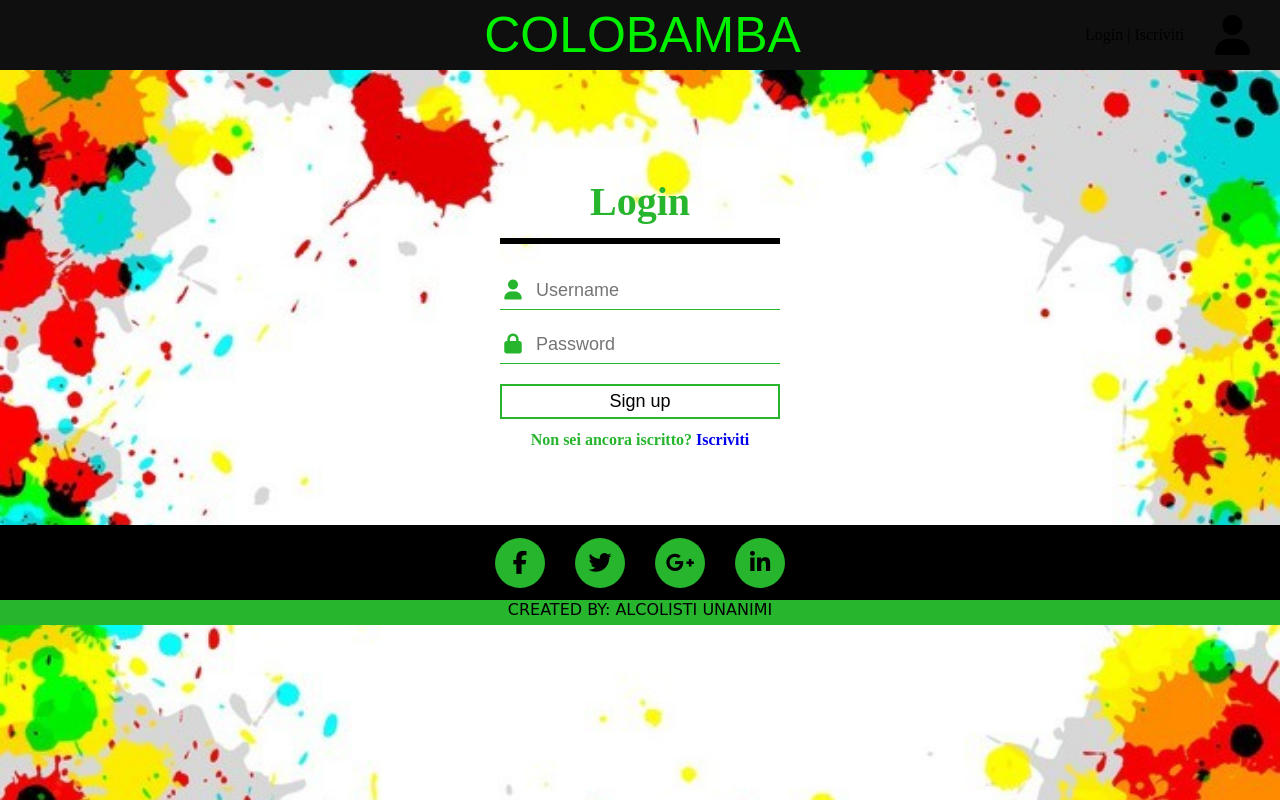
After one commit to cfhmiri/colorambo-evoluzione, a PHP site: page /login.php in a window 1280 px wide. The commit adds this page. Run offline with PHP 8.4, Linux system fonts and the light colour scheme; some libraries are stand-ins or nearby versions.

Commit message:
footer pagina login pagina iscrizione

```diff
--- a/css/style.css
+++ b/css/style.css
@@ -1,18 +1,181 @@
 *{
     margin: 0;
     padding: 0;
-    box-sizing: border-box;
+    box-sizing: border-box
+}
+
+a{
+    text-decoration: none;
+}
+
+body{
+    background-image: url("../img/sfondo.jpg");
+    background-size: cover;
 }
 
 header{
+    height: 70px;
     display: flex;
     flex-direction: row;
+    align-content: center;
+    background-color: rgb(15, 15, 15)
 }
 
 .titolo{
-    flex: 5
+    display: flex;
+    font-size: 50px;
+    justify-content: center;
+    align-items: center;
+    flex: 7;
+    padding: 20px;
+    margin-left: 200px;
+    font-family: 'Alata', sans-serif;
+}
+
+.login{
+    display: flex;
+    justify-content: center;
+    align-items: center;
+    flex: 1;
 }
 
 .user{
-    flex: 1;
+    color: rgb(39, 181, 46) ;
+    font-size: 40px;
+    padding: 30px;
+    cursor: pointer;
 }
+
+.user a{
+    color: rgb(39, 181, 46);
+    text-decoration: none;
+}
+.user a:visited{
+    color: rgb(39, 181, 46);
+    text-decoration: none;
+}
+
+.user a:hover{
+    text-decoration: underline;
+}
+.scritta{
+    color: rgb(39, 181, 46);
+    width: 100px;
+}
+
+footer{
+    background-color: black;
+    height: 100px;
+    display: flex;
+    flex-direction: column;
+    justify-content: center;
+    align-items: center;
+}
+
+.footer{
+    height: 75px;
+    width: 50%;
+    display: flex;
+    justify-content: center;
+    align-items: center;
+
+}
+
+.social{
+    display: flex;
+    justify-content: space-around;
+    height: 100%;
+    width: 50%;
+    align-items: center;
+    font-size: 23px;
+    color: black;
+}
+
+.pallino{
+    padding: 15px;
+    height: 50px;
+    width: 50px;
+    border-radius: 50%;
+    background-color: rgb(39, 181, 46);
+    display: flex;
+    justify-content: center;
+    align-items: center;
+    transition: 0.5s;
+    cursor: pointer;
+}
+
+.copyright{
+    height: 25px;
+    width: 100%;
+    background-color: rgb(39, 181, 46);
+    text-align: center;
+    text-transform: uppercase;
+    font-family: 'Permanent Marker', cursive;
+}
+
+.container-log{
+    width: 100%;
+    display: flex;
+    justify-content: center;
+    padding: 94.5px 0 0 0;
+}
+.login-box{
+    width: 280px;
+    display: flex;
+    flex-direction: column;
+    color:rgb(39, 181, 46);
+}
+
+.login-box h1{
+    float: left;
+    font-size: 40px;
+    border-bottom: 6px solid black;
+    margin-bottom: 20px;
+    padding: 13px 0;
+    text-align: center;
+}
+
+.textbox{
+    width: 100%;
+    overflow: hidden;
+    font-size: 20px;
+    padding: 8px 0;
+    margin: 8px 0;
+    border-bottom: 1px solid rgb(39, 181, 46);
+}
+
+.textbox i{
+    width: 26px;
+    float: left;
+    text-align: center;
+}
+
+.textbox input{
+    border: none;
+    outline: none;
+    background: none;
+    color:black;
+    font-size: 18px;
+    width: 80%;
+    float: left;
+    margin: 0 10px;
+}
+
+.btn{
+    width: 100%;
+    background: none;
+    border: 2px solid rgb(39, 181, 46);
+    color: black;
+    padding: 5px;
+    font-size: 18px;
+    cursor: pointer;
+    margin: 12px 0;
+}
+
+.iscriviti{
+    width: 100%;
+    text-align: center;
+    padding-bottom: 76.5px;
+    color: rgb(39, 181, 46);
+    font-weight: bold;
+}
--- /dev/null
+++ b/javascript/main.js
@@ -0,0 +1,59 @@
+var text="COLOBAMBA" // YOUR TEXT
+var speed=80 // SPEED OF FADE
+
+// ********** LEAVE THE NEXT BIT ALONE!
+
+
+if (document.all||document.getElementById){
+document.write('<span id="highlight">'+ text +'</span>')
+var storetext=document.getElementById? document.getElementById("highlight") : document.all.highlight
+}
+else
+document.write(text)
+var hex=new Array("00","14","28","3C","50","64","78","8C","A0","B4","C8","DC","F0")
+var r=1
+var g=1
+var b=1
+var seq=1
+function changetext(){
+rainbow="#"+hex[r]+hex[g]+hex[b]
+storetext.style.color=rainbow
+}
+function change(){
+if (seq==6){
+b--
+if (b==0)
+seq=1
+}
+if (seq==5){
+r++
+if (r==12)
+seq=6
+}
+if (seq==4){
+g--
+if (g==0)
+seq=5
+}
+if (seq==3){
+b++
+if (b==12)
+seq=4
+}
+if (seq==2){
+r--
+if (r==0)
+seq=3
+}
+if (seq==1){
+g++
+if (g==12)
+seq=2
+}
+changetext()
+}
+function starteffect(){
+if (document.all||document.getElementById)
+flash=setInterval("change()",speed)
+}
+starteffect()
--- /dev/null
+++ b/login.php
@@ -0,0 +1,72 @@
+<?php
+
+?>
+
+<html>
+    <head>
+        <title>Login</title>
+        <link rel="stylesheet" href="css/style.css">
+        <script src="https://kit.fontawesome.com/710855d3d8.js" crossorigin="anonymous"></script>
+    </head>
+
+    <body>
+
+    <!-- header -->
+
+        <header>
+            <div class="titolo">
+                <a href="index.php"><script src = "javascript/main.js"></script></a>
+            </div>
+
+            <div class="login" >
+                <div class="scritta" style = "color: black;">
+                    Login | Iscriviti
+                </div>
+                <div class="user" style = "color: black;"><i class="fas fa-user"></i></div>
+
+            </div>
+        </header>
+
+        <!-- main -->
+        <div class="container-log">
+            <div class="login-box">
+                <h1>
+                    Login
+                </h1>
+                <div class="textbox">
+                    <i class="fas fa-user" aria-hidde="true"></i>
+                    <input type="text" placeholder="Username" name="" value="">
+                </div>
+
+                <div class="textbox">
+                    <i class="fas fa-lock"></i>
+                    <input type="password" placeholder="Password" name="" value="">
+                </div>
+
+                <input class="btn" type="button" name="" value="Sign up">
+            </div>
+        </div>
+
+        <div class="iscriviti">
+            Non sei ancora iscritto? <a href="iscriviti.php">Iscriviti</a>
+        </div>
+         <!-- footer -->
+
+        <footer>
+            <div class="footer">
+                <div class="social">
+                    <div class="pallino"><i class="fab fa-facebook-f"></i></div>
+                    <div class="pallino"><i class="fab fa-twitter"></i></div>
+                    <div class="pallino"><i class="fab fa-google-plus-g"></i></div>
+                    <div class="pallino"><i class="fab fa-linkedin-in"></i> </div>
+                </div>
+
+
+            </div>
+                <div class="copyright">
+                    Created by: alcolisti unanimi
+                </div>
+        </footer>
+
+    </body>
+</html>
```
Also changed, not shown: index.php (+38 -4 lines), iscriviti.php (added, +81 -0 lines), img/sfondo.jpg (added).
